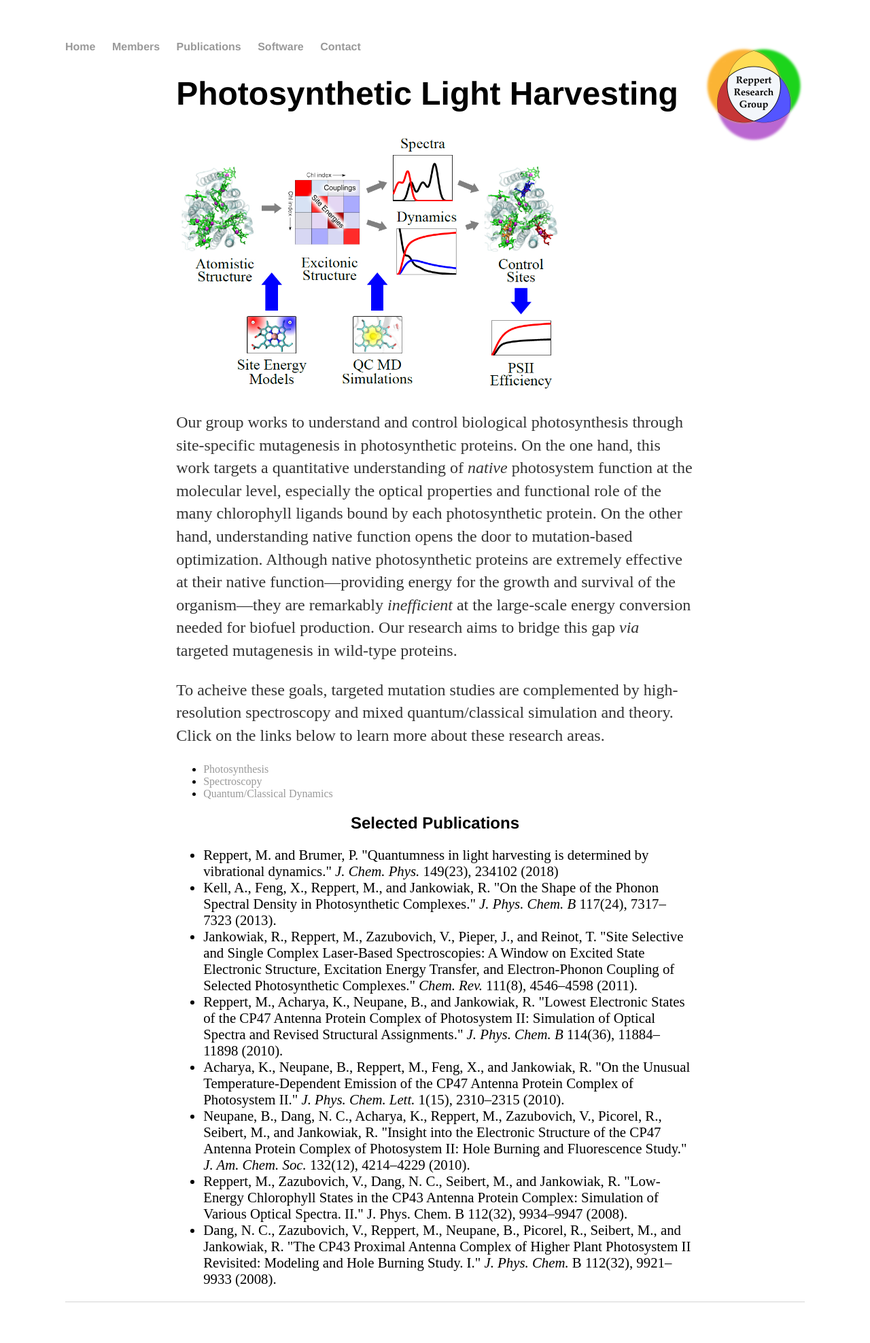
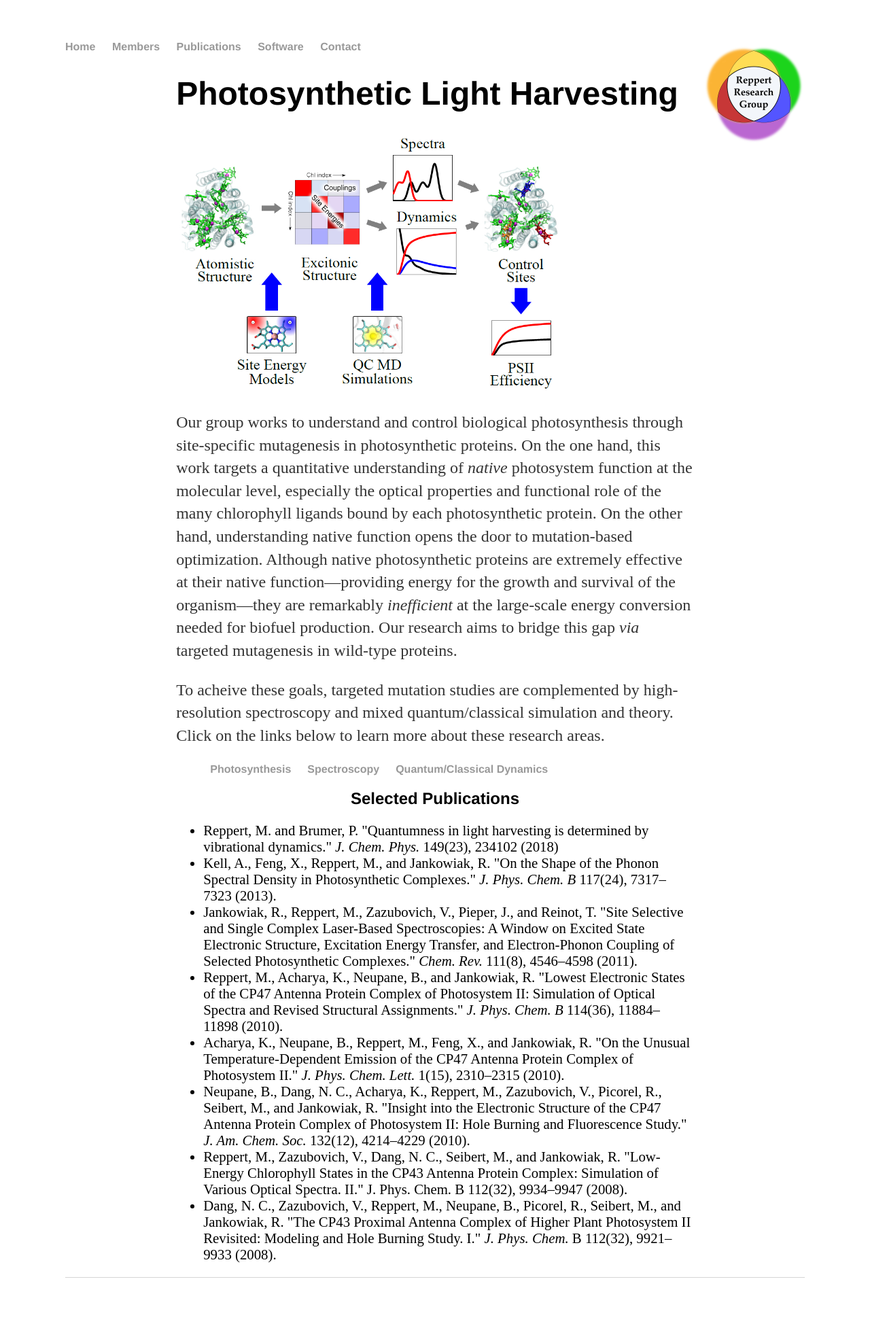
Before and after one commit to mreppert/mreppert.github.io, a Jekyll site: the page built from publications/photosynthesis/index.html, in a window 1280 px wide. Shown: the whole page at 68% size. Built offline with Jekyll 4.4.1, drawn with Linux system fonts in a browser that asks for light colours; after the commit the page ends 1940 px from its top, so only the background shows below that.

Commit message:
Update index.html

```diff
--- a/publications/photosynthesis/index.html
+++ b/publications/photosynthesis/index.html
@@ -11,6 +11,15 @@ h2 {
     font-family:'Helvetica', 'Arial', 'Sans-Serif';
     text-align:center;
 }
+
+ul#menu li {
+  display:inline;
+  font-family:'Helvetica', 'Arial', 'Sans-Serif';
+  padding:10px;
+  list-style:none;
+  font-weight:bold;
+}
+
 </style>
 </head>
 
```
